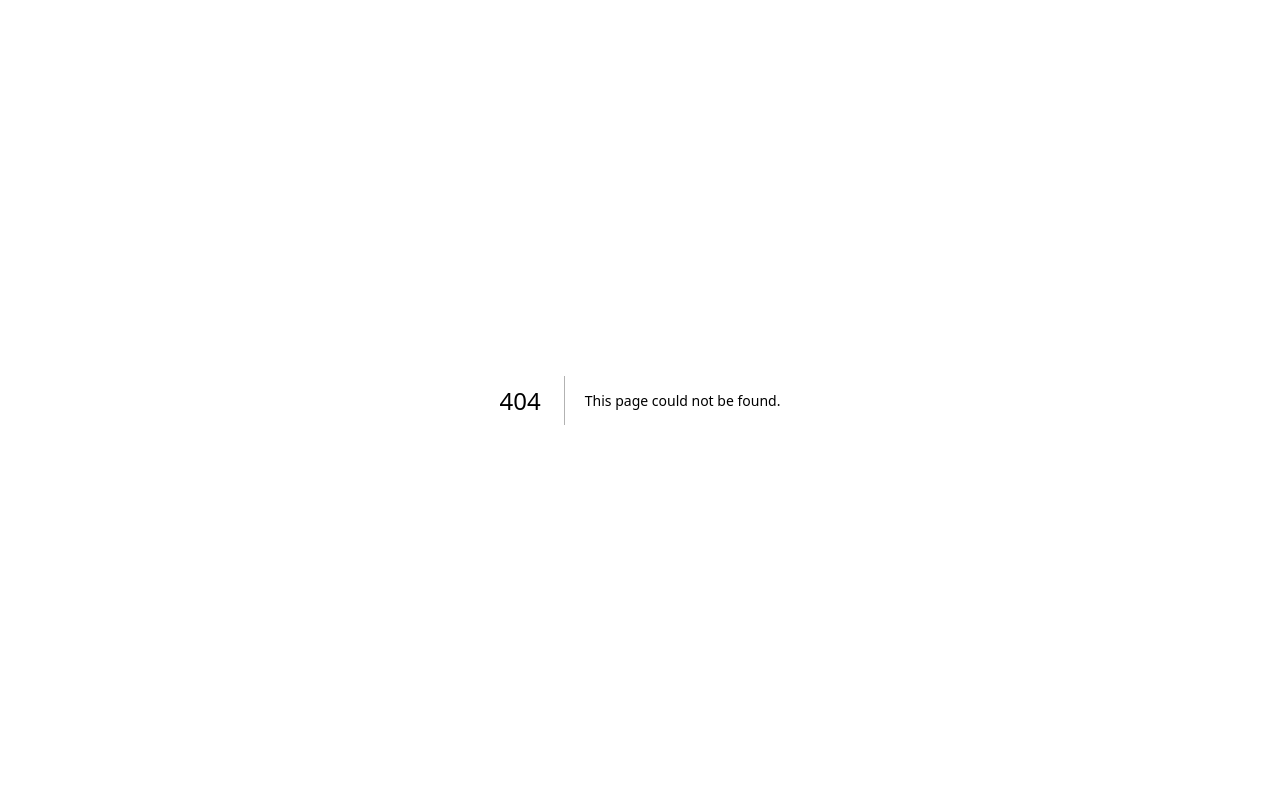
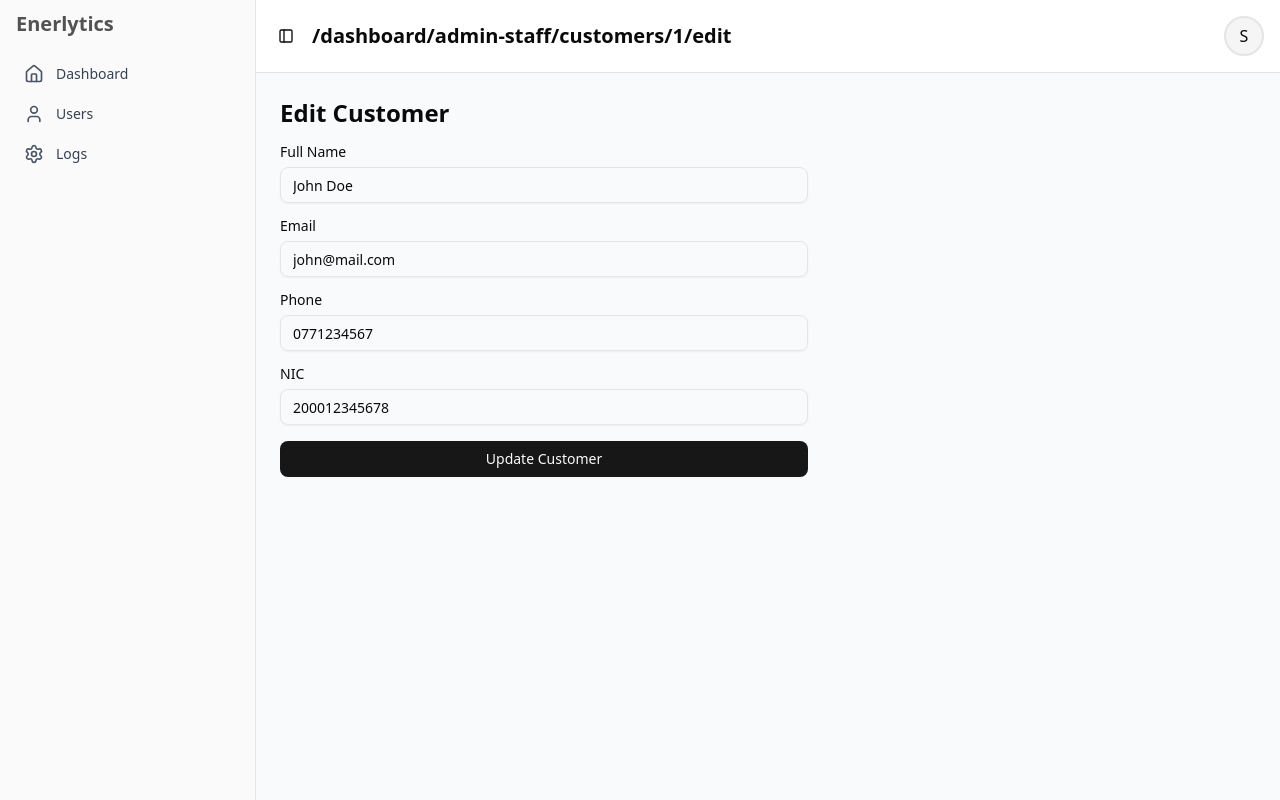
Before and after one commit to sudoMakeMeCoffee/Enerlytics, a Next.js app: page /dashboard/admin-staff/customers/1/edit in a window 1280 px wide. Before the commit this address had no page. Built offline with nearby package versions, Linux system fonts and the light colour scheme.

Commit message:
add admin staff customers

```diff
--- /dev/null
+++ b/src/app/dashboard/admin-staff/customers/[id]/edit/page.jsx
@@ -0,0 +1,35 @@
+"use client";
+
+import { Button } from "@/components/ui/button";
+import { Input } from "@/components/ui/input";
+import { Label } from "@/components/ui/label";
+
+export default function EditCustomerPage() {
+  return (
+    <div className="p-6 max-w-xl space-y-4">
+      <h1 className="text-2xl font-bold">Edit Customer</h1>
+
+      <div className="space-y-2">
+        <Label>Full Name</Label>
+        <Input defaultValue="John Doe" />
+      </div>
+
+      <div className="space-y-2">
+        <Label>Email</Label>
+        <Input defaultValue="john@mail.com" />
+      </div>
+
+      <div className="space-y-2">
+        <Label>Phone</Label>
+        <Input defaultValue="0771234567" />
+      </div>
+
+      <div className="space-y-2">
+        <Label>NIC</Label>
+        <Input defaultValue="200012345678" />
+      </div>
+
+      <Button className="w-full">Update Customer</Button>
+    </div>
+  );
+}
--- /dev/null
+++ b/src/app/dashboard/admin-staff/customers/add/page.jsx
@@ -0,0 +1,35 @@
+"use client";
+
+import { Button } from "@/components/ui/button";
+import { Input } from "@/components/ui/input";
+import { Label } from "@/components/ui/label";
+
+export default function AddCustomerPage() {
+  return (
+    <div className="p-6 max-w-xl space-y-4">
+      <h1 className="text-2xl font-bold">Add Customer</h1>
+
+      <div className="space-y-2">
+        <Label>Full Name</Label>
+        <Input />
+      </div>
+
+      <div className="space-y-2">
+        <Label>Email</Label>
+        <Input />
+      </div>
+
+      <div className="space-y-2">
+        <Label>Phone Number</Label>
+        <Input />
+      </div>
+
+      <div className="space-y-2">
+        <Label>NIC</Label>
+        <Input />
+      </div>
+
+      <Button className="w-full">Save Customer</Button>
+    </div>
+  );
+}
--- /dev/null
+++ b/src/app/dashboard/admin-staff/customers/page.jsx
@@ -0,0 +1,51 @@
+"use client";
+
+import Link from "next/link";
+import { Button } from "@/components/ui/button";
+import { Table, TableHeader, TableRow, TableHead, TableBody, TableCell } from "@/components/ui/table";
+
+const customers = [
+  { id: 1, name: "John Doe", email: "john@mail.com", phone: "0771234567", nic: "200012345678" },
+];
+
+export default function CustomersPage() {
+  return (
+    <div className="p-6 space-y-4">
+      <div className="flex justify-between items-center">
+        <h1 className="text-2xl font-bold">Customers</h1>
+        <Link href="/dashboard/admin-staff/customers/add">
+          <Button>Add Customer</Button>
+        </Link>
+      </div>
+
+      <Table>
+        <TableHeader>
+          <TableRow>
+            <TableHead>Full Name</TableHead>
+            <TableHead>Email</TableHead>
+            <TableHead>Phone</TableHead>
+            <TableHead>NIC</TableHead>
+            <TableHead>Actions</TableHead>
+          </TableRow>
+        </TableHeader>
+
+        <TableBody>
+          {customers.map(c => (
+            <TableRow key={c.id}>
+              <TableCell>{c.name}</TableCell>
+              <TableCell>{c.email}</TableCell>
+              <TableCell>{c.phone}</TableCell>
+              <TableCell>{c.nic}</TableCell>
+              <TableCell className="space-x-2">
+                <Link href={`/dashboard/staff/customers/${c.id}/edit`}>
+                  <Button size="sm" variant="outline">Edit</Button>
+                </Link>
+                <Button size="sm" variant="destructive">Delete</Button>
+              </TableCell>
+            </TableRow>
+          ))}
+        </TableBody>
+      </Table>
+    </div>
+  );
+}
```
